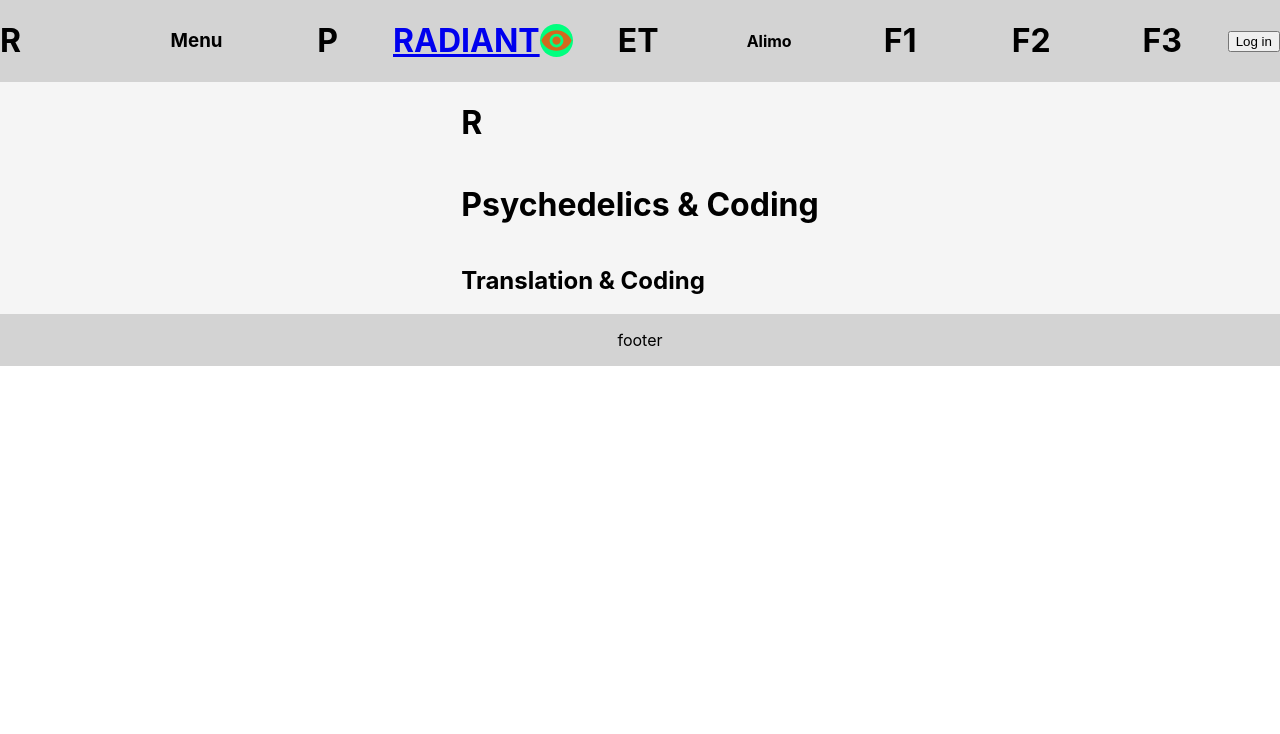
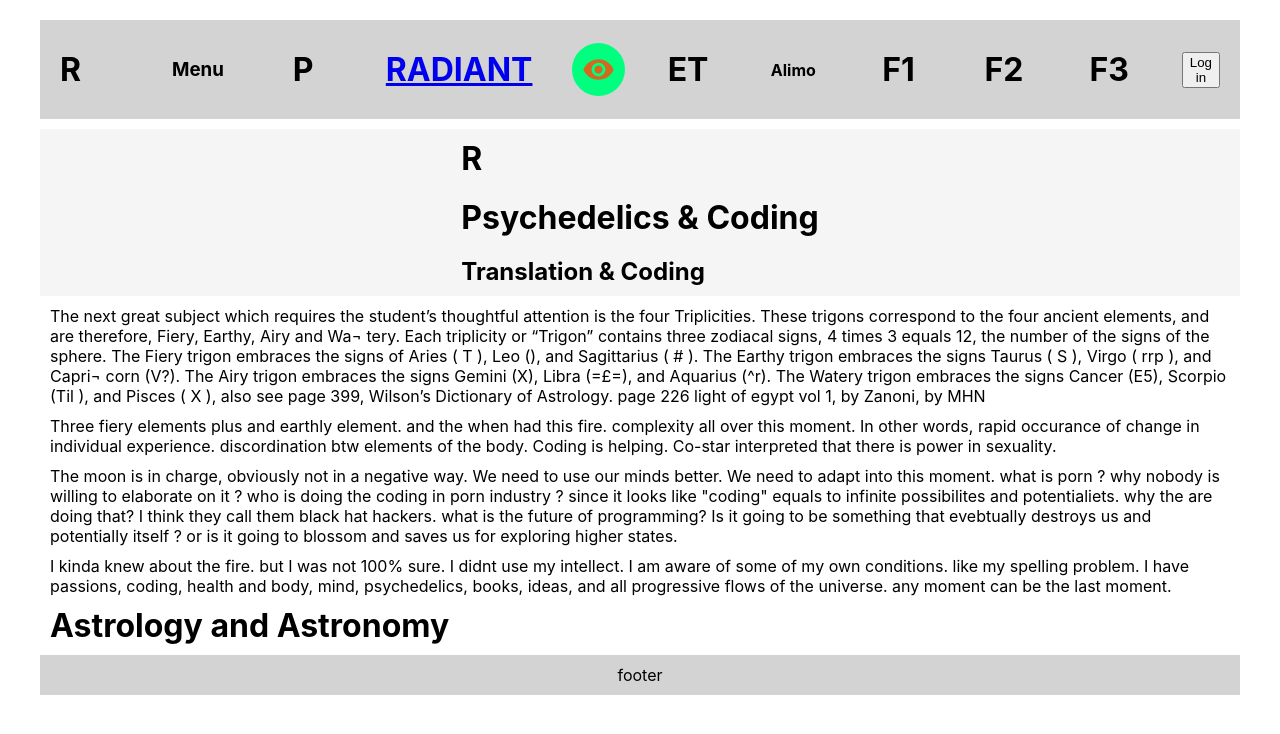
Before and after one commit to mhn-aa/NewRadiant, a React (Create React App) app: page / in a window 1280 px wide. Shown: the top 734 px of the page. Built offline with nearby package versions, Linux system fonts and the light colour scheme.

Commit message:
In React Start

```diff
--- a/src/App.css
+++ b/src/App.css
@@ -1,3 +1,7 @@
+* {
+  margin: 10px;
+}
+
 .header {
   /* display: flex; */
   /* justify-content: center; */
@@ -5,7 +9,7 @@
   background-color: lightgray;
   /* color: navy; */
   display: flex;
-  flex: 1;
+  /* flex: 1; */
   align-items: center;
 }
 
--- a/src/App.js
+++ b/src/App.js
@@ -75,6 +75,48 @@ function App() {
         <p>بوی خوی خانه</p>
         <p>باید رفت</p> */}
       </div>
+      <div>
+        <p>
+          The next great subject which requires the student’s thoughtful
+          attention is the four Triplicities. These trigons correspond to the
+          four ancient elements, and are therefore, Fiery, Earthy, Airy and Wa¬
+          tery. Each triplicity or “Trigon” contains three zodiacal signs, 4
+          times 3 equals 12, the number of the signs of the sphere. The Fiery
+          trigon embraces the signs of Aries ( T ), Leo (), and Sagittarius ( #
+          ). The Earthy trigon embraces the signs Taurus ( S ), Virgo ( rrp ),
+          and Capri¬ corn (V?). The Airy trigon embraces the signs Gemini (X),
+          Libra (=£=), and Aquarius (^r). The Watery trigon embraces the signs
+          Cancer (E5), Scorpio (Til ), and Pisces ( X ), also see page 399,
+          Wilson’s Dictionary of Astrology. page 226 light of egypt vol 1, by
+          Zanoni, by MHN{" "}
+        </p>
+        <p>
+          Three fiery elements plus and earthly element. and the when had this
+          fire. complexity all over this moment. In other words, rapid occurance
+          of change in individual experience. discordination btw elements of the
+          body. Coding is helping. Co-star interpreted that there is power in
+          sexuality.
+        </p>
+        <p>
+          The moon is in charge, obviously not in a negative way. We need to use
+          our minds better. We need to adapt into this moment. what is porn ?
+          why nobody is willing to elaborate on it ? who is doing the coding in
+          porn industry ? since it looks like "coding" equals to infinite
+          possibilites and potentialiets. why the are doing that? I think they
+          call them black hat hackers. what is the future of programming? Is it
+          going to be something that evebtually destroys us and potentially
+          itself ? or is it going to blossom and saves us for exploring higher
+          states.
+        </p>
+        <p>
+          I kinda knew about the fire. but I was not 100% sure. I didnt use my
+          intellect. I am aware of some of my own conditions. like my spelling
+          problem. I have passions, coding, health and body, mind, psychedelics,
+          books, ideas, and all progressive flows of the universe. any moment
+          can be the last moment.
+        </p>
+        <h1>Astrology and Astronomy</h1>
+      </div>
       <div className="footer">
         <p>footer</p>
       </div>
```
Also changed, not shown: src/Assets/Portal.jpeg (added), 1 other file (tests, documents, lock files or other folders).
